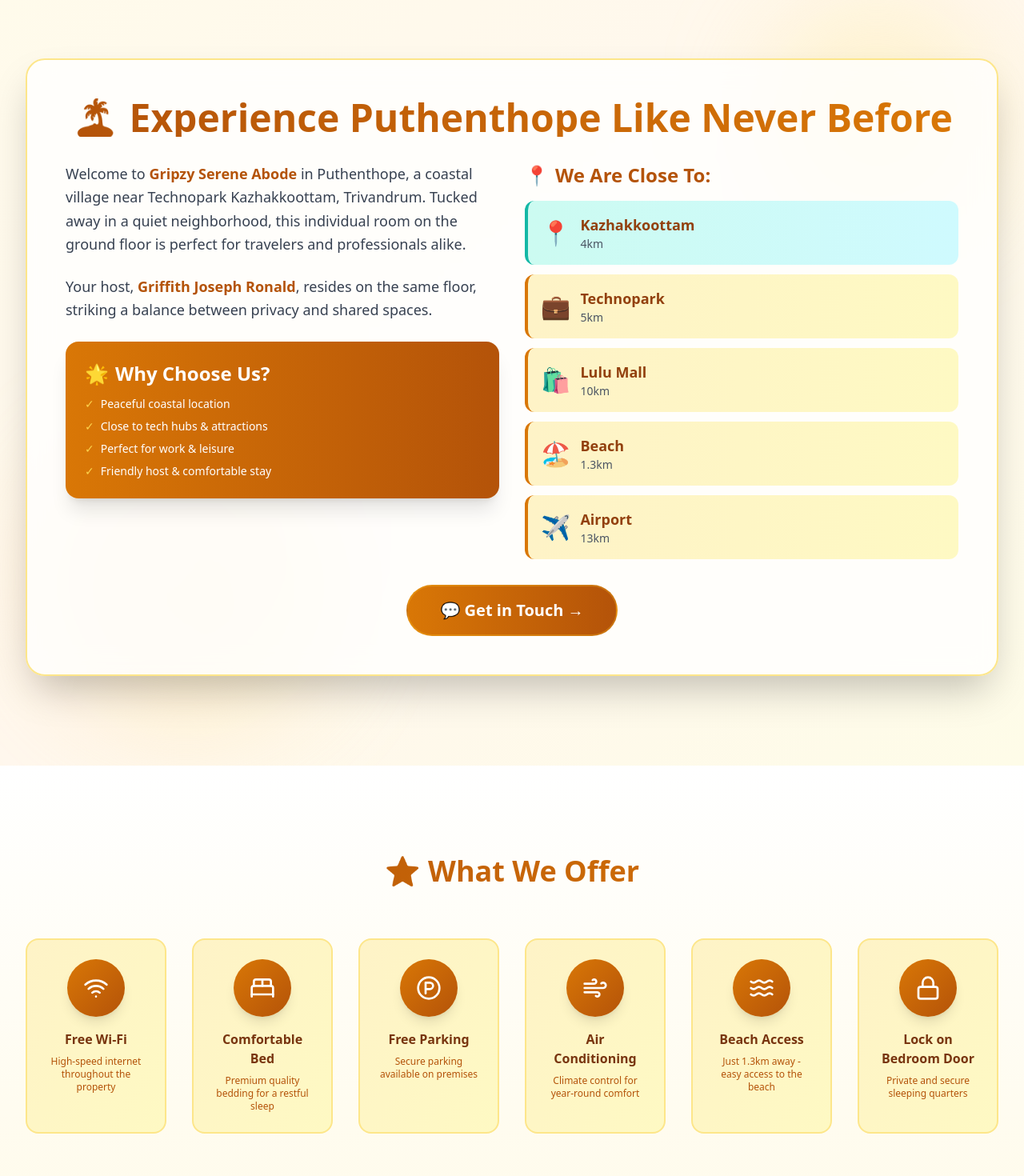
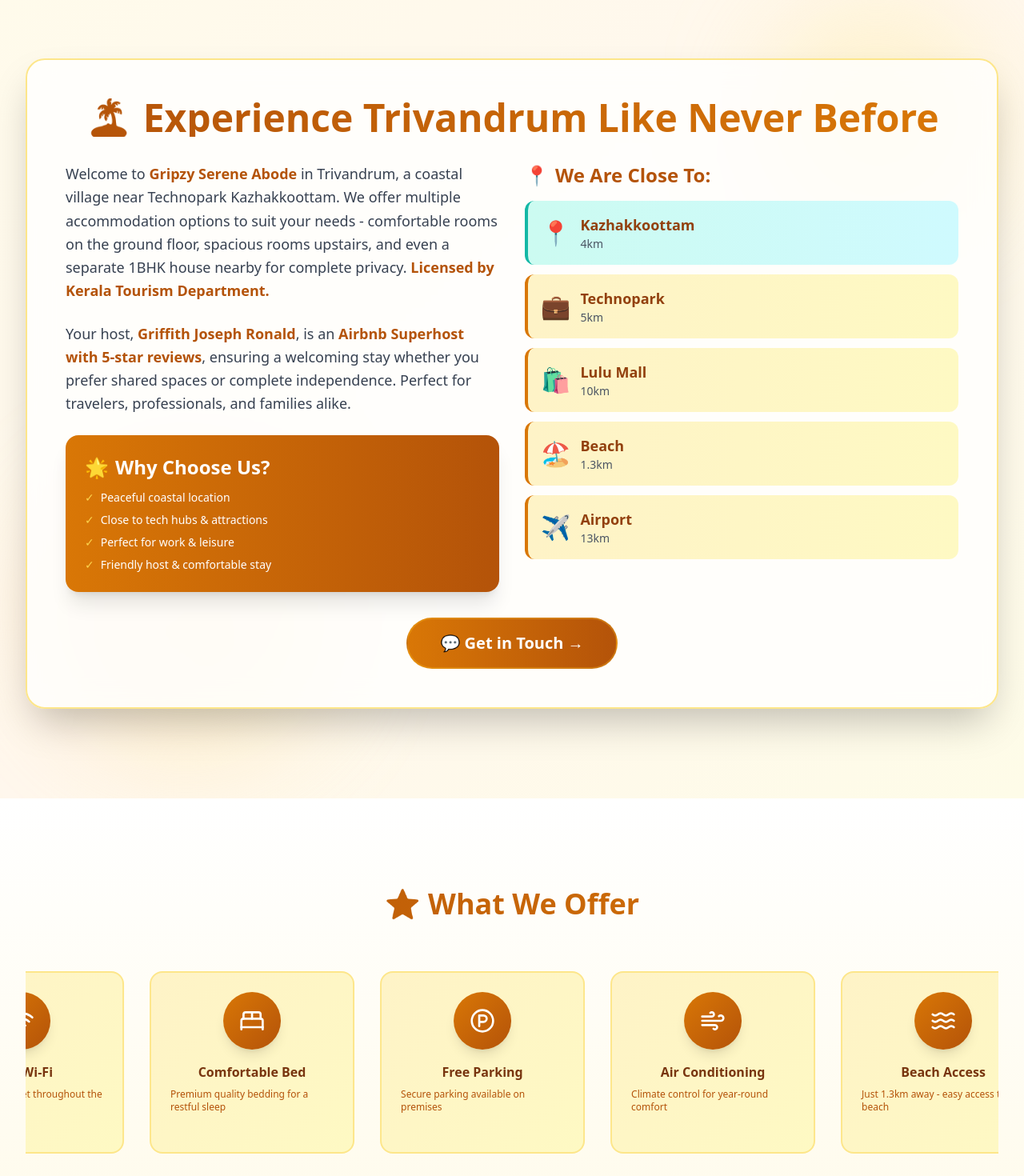
Before and after one commit to MidhunGopi/HomestayGripzzy, a React (Vite) app: page / in a window 1280 px wide. Shown: the part 760-2230 px from the top of the page at 80% size. Built offline with nearby package versions, Linux system fonts and the light colour scheme.

Commit message:
Update content: Remove Puthenthope references, add multiple accommodation options, Kerala Tourism license, Airbnb Superhost status, new amenities, and scrolling animation

```diff
--- a/src/components/About.jsx
+++ b/src/components/About.jsx
@@ -16,21 +16,21 @@
         {/* Main Content Card */}
         <div className="bg-white/80 backdrop-blur-lg p-8 md:p-12 rounded-3xl shadow-2xl border-2 border-amber-200">
           <h2 className="text-3xl md:text-5xl font-extrabold bg-gradient-to-r from-amber-700 to-amber-600 bg-clip-text text-transparent mb-8 text-center">
-            🏝️ Experience Puthenthope Like Never Before
+            🏝️ Experience Trivandrum Like Never Before
           </h2>
 
           <div className="grid md:grid-cols-2 gap-8 mb-8">
             {/* Left Column - Description */}
             <div className="space-y-6">
-              <p className="text-lg text-gray-700 leading-relaxed">
-                Welcome to <span className="font-bold text-amber-700">{SITE_CONFIG.siteName}</span> in Puthenthope, a coastal village
-                near Technopark Kazhakkoottam, Trivandrum. Tucked away in a quiet neighborhood,
-                this individual room on the ground floor is perfect for travelers and professionals alike.
-              </p>
-
-              <p className="text-lg text-gray-700 leading-relaxed">
-                Your host, <span className="font-bold text-amber-700">Griffith Joseph Ronald</span>, resides on the same floor,
-                striking a balance between privacy and shared spaces.
+          <p className="text-lg text-gray-700 leading-relaxed">
+            Welcome to <span className="font-bold text-amber-700">{SITE_CONFIG.siteName}</span> in Trivandrum, a coastal village
+            near Technopark Kazhakkoottam. We offer multiple accommodation options to suit your needs - comfortable rooms
+            on the ground floor, spacious rooms upstairs, and even a separate 1BHK house nearby for
+            complete privacy. <span className="font-bold text-amber-700">Licensed by Kerala Tourism Department.</span>
+          </p>              <p className="text-lg text-gray-700 leading-relaxed">
+                Your host, <span className="font-bold text-amber-700">Griffith Joseph Ronald</span>, is an
+                <span className="font-bold text-amber-700"> Airbnb Superhost with 5-star reviews</span>, ensuring a welcoming stay
+                whether you prefer shared spaces or complete independence. Perfect for travelers, professionals, and families alike.
               </p>
 
               <div className="bg-gradient-to-r from-amber-600 to-amber-700 p-6 rounded-2xl text-white shadow-xl">
--- a/src/components/Amenities.jsx
+++ b/src/components/Amenities.jsx
@@ -13,11 +13,26 @@
           ⭐ What We Offer
         </h2>
 
-        <div className="grid grid-cols-2 sm:grid-cols-3 lg:grid-cols-6 gap-8 text-center">
+        <div className="relative overflow-hidden">
+          <div className="flex gap-8 animate-scroll">
             {AMENITIES.map((item) => (
               <div
                 key={item.id}
-              className="flex flex-col items-center p-6 rounded-2xl bg-gradient-to-br from-amber-100 to-yellow-100 hover:from-amber-200 hover:to-yellow-200 transition-all duration-300 hover:scale-110 hover:shadow-2xl cursor-pointer border-2 border-amber-200"
+                className="flex-shrink-0 w-64 flex flex-col items-center p-6 rounded-2xl bg-gradient-to-br from-amber-100 to-yellow-100 hover:from-amber-200 hover:to-yellow-200 transition-all duration-300 hover:scale-110 hover:shadow-2xl cursor-pointer border-2 border-amber-200"
+                title={item.description}
+              >
+                <div className="bg-gradient-to-br from-amber-600 to-amber-700 p-5 rounded-full mb-4 shadow-lg">
+                  <item.icon className="text-white" size={32} />
+                </div>
+                <span className="font-bold text-amber-900">{item.name}</span>
+                <p className="text-xs text-amber-700 mt-2">{item.description}</p>
+              </div>
+            ))}
+            {/* Duplicate for seamless loop */}
+            {AMENITIES.map((item) => (
+              <div
+                key={`${item.id}-duplicate`}
+                className="flex-shrink-0 w-64 flex flex-col items-center p-6 rounded-2xl bg-gradient-to-br from-amber-100 to-yellow-100 hover:from-amber-200 hover:to-yellow-200 transition-all duration-300 hover:scale-110 hover:shadow-2xl cursor-pointer border-2 border-amber-200"
                 title={item.description}
               >
                 <div className="bg-gradient-to-br from-amber-600 to-amber-700 p-5 rounded-full mb-4 shadow-lg">
@@ -29,6 +44,7 @@
             ))}
           </div>
         </div>
+      </div>
     </section>
   );
 }
--- a/src/config/amenities.js
+++ b/src/config/amenities.js
@@ -9,7 +9,9 @@
   ParkingCircle,
   Wind,
   Waves,
-  Lock
+  Lock,
+  Luggage,
+  Car
 } from 'lucide-react';
 
 export const AMENITIES = [
@@ -49,4 +51,16 @@
     name: 'Lock on Bedroom Door',
     description: 'Private and secure sleeping quarters'
   },
+  {
+    id: 'luggage',
+    icon: Luggage,
+    name: 'Luggage Drop-off Allowed',
+    description: 'Store your luggage safely before check-in or after check-out'
+  },
+  {
+    id: 'rental',
+    icon: Car,
+    name: 'Car & Scooter Rental',
+    description: 'Daily rental available (optional)'
+  },
 ];
--- a/src/config/constants.js
+++ b/src/config/constants.js
@@ -5,8 +5,8 @@
 
 export const SITE_CONFIG = {
   siteName: 'Gripzy Serene Abode',
-  tagline: 'Your cozy & peaceful getaway in Puthenthope, Thiruvananthapuram',
-  description: 'A comfortable homestay in Puthenthope, Kerala - close to Technopark, Lulu Mall, and the beach.',
+  tagline: 'Your cozy & peaceful getaway in Thiruvananthapuram',
+  description: 'A comfortable homestay in Kerala - close to Technopark, Lulu Mall, and the beach.',
 };
 
 export const CONTACT_INFO = {
--- a/src/index.css
+++ b/src/index.css
@@ -63,3 +63,21 @@
 .animate-scroll-right {
   animation: scroll-right 45s linear infinite;
 }
+
+/* Amenities scroll animation */
+@keyframes scroll {
+  0% {
+    transform: translateX(0);
+  }
+  100% {
+    transform: translateX(-50%);
+  }
+}
+
+.animate-scroll {
+  animation: scroll 30s linear infinite;
+}
+
+.animate-scroll:hover {
+  animation-play-state: paused;
+}
```
Lines whose indentation alone changed are shown as unchanged.
